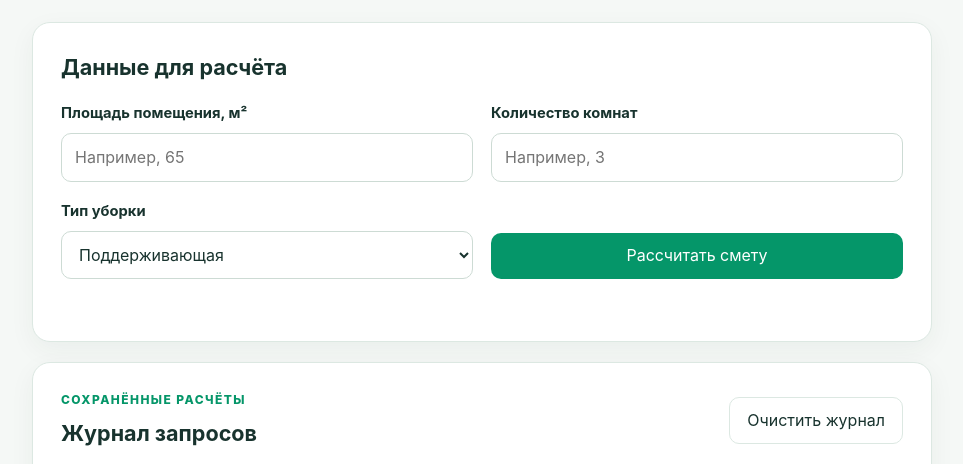
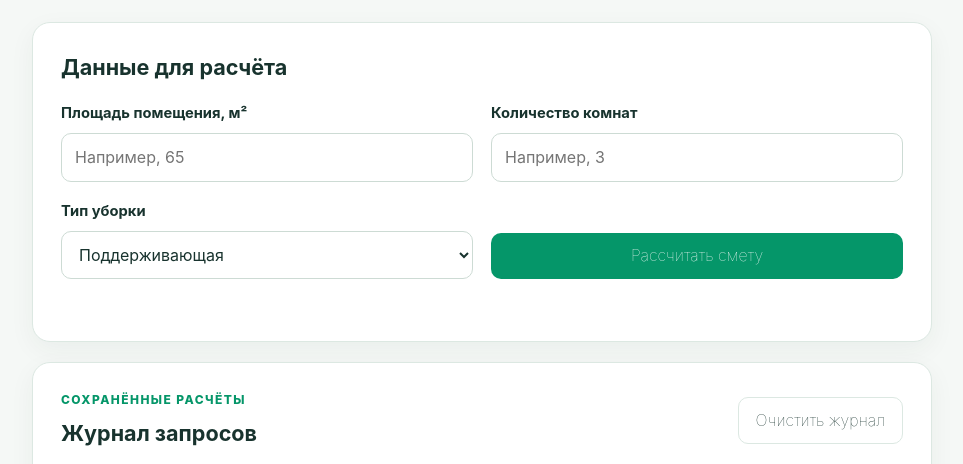
Before and after one commit to voktorvolk-ops/calc-project, a plain HTML site: page index.html in a window 1280 px wide. Shown: the part 332-796 px from the top of the page, without its empty margins (158-1121 px from the left). Drawn offline with Linux system fonts and the light colour scheme.

Commit message:
Update style.css

```diff
--- a/style.css
+++ b/style.css
@@ -97,7 +97,7 @@ input:focus, select:focus {
   border: 0;
   border-radius: 10px;
   font: inherit;
-  font-weight: 1750;
+  font-weight: 50;
   text-decoration: none;
   cursor: pointer;
 }
```
